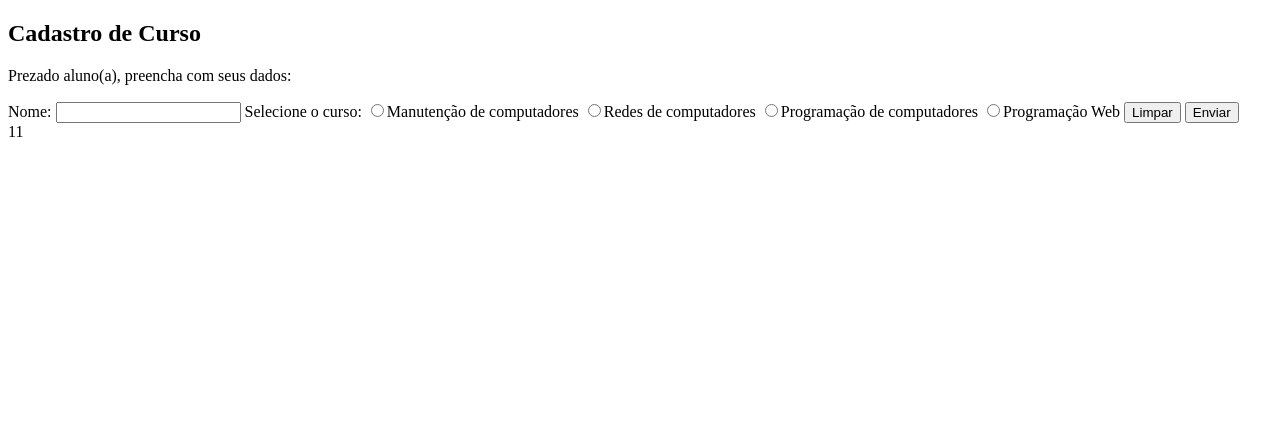
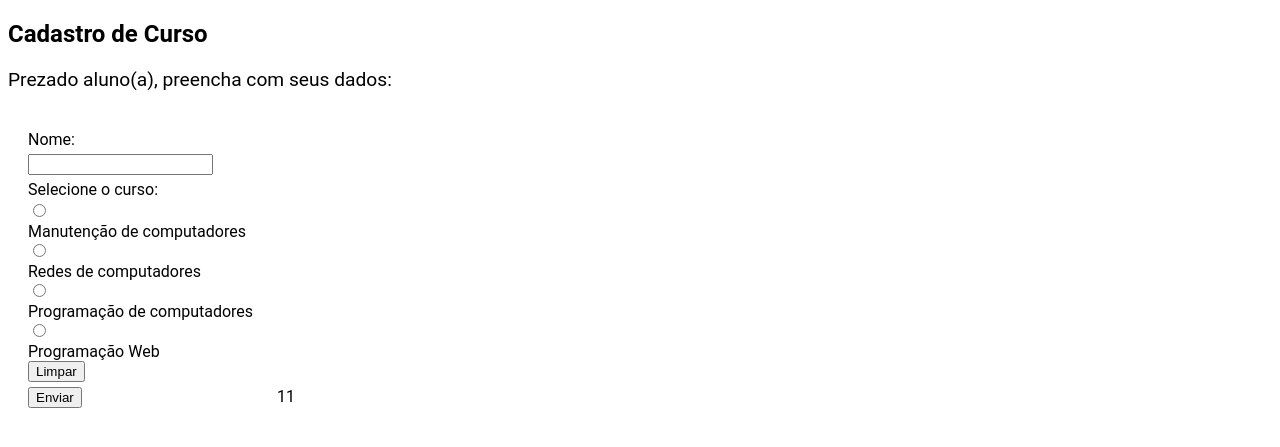
Before and after one commit to pablohenriquealves/projeto-academico-senac, a PHP site: page /cadastrocurso.php in a window 1280 px wide. Shown: the top 447 px of the page. Run offline with PHP 8.4, Linux system fonts and the light colour scheme.

Commit message:
alteracao css

```diff
--- a/academico/cadastrocurso.php
+++ b/academico/cadastrocurso.php
@@ -3,24 +3,31 @@
 <head>
     <meta charset="UTF-8">
     <meta name="viewport" content="width=device-width, initial-scale=1.0">
+    <link rel="stylesheet" href="css/principal.css">
     <title>Cadastro do Curso</title>
 </head>
 <body>
     <h2>Cadastro de Curso</h2>
     <p>Prezado aluno(a), preencha com seus dados:</p>
 
-    <form action="salvarcurso.php" method="post">
+    <form action="salvarcurso.php" method="post" class="formulario">
 
+<div>
         <label for="Aluno">Nome: </label>
         <input type="text" name="aluno" id="aluno">
+</div>
+  <div>
         <label for="curso">Selecione o curso: </label>
         <input type="radio" name="curso" id="m" value="m">Manutenção de computadores
         <input type="radio" name="curso" id="r" value="r">Redes de computadores
         <input type="radio" name="curso" id="p" value="p">Programação de computadores
         <input type="radio" name="curso" id="w" value="w">Programação Web
+  </div>
+<div>
         <input type="reset" value="Limpar">
         <input type="submit" value="Enviar">
 
+</div>
     </form>
 
     <?php
--- a/academico/css/principal.css
+++ b/academico/css/principal.css
@@ -56,3 +56,8 @@ table, tr, td {
     display: inline-block;
     float: left;
 }
+
+
+.formulario {
+    display: inline-block;
+}
```
Lines whose indentation alone changed are shown as unchanged.
